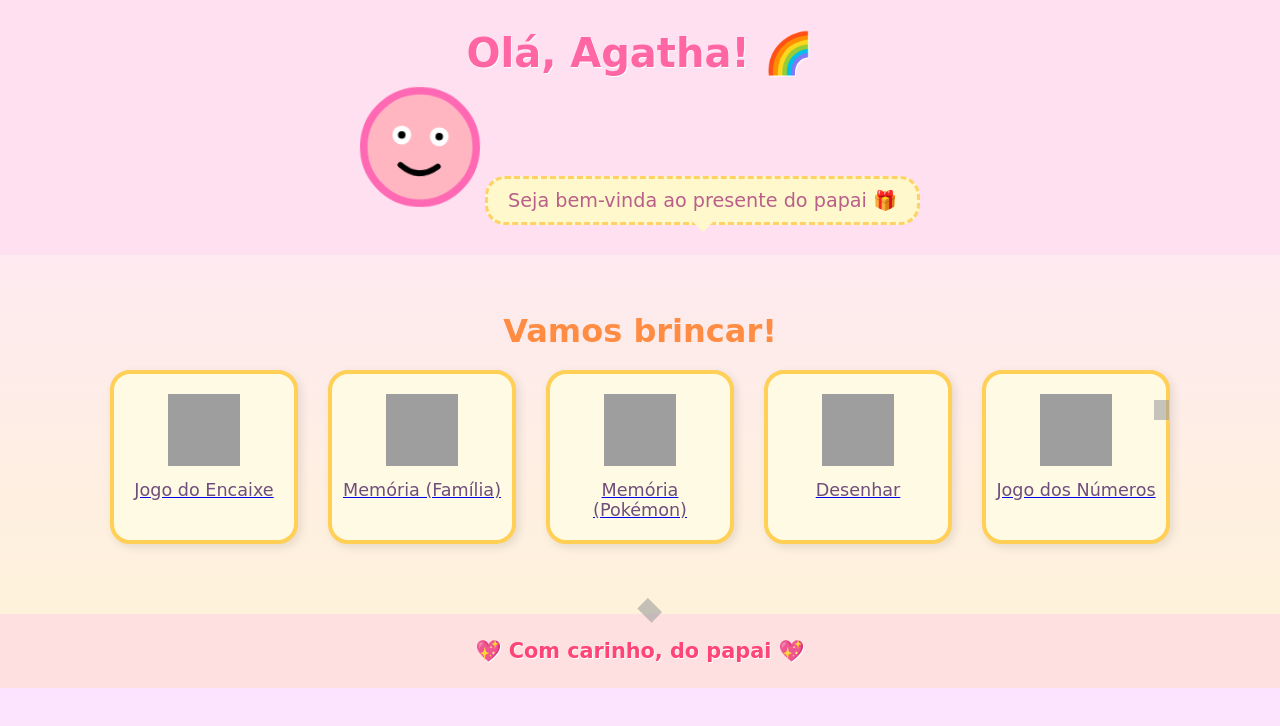
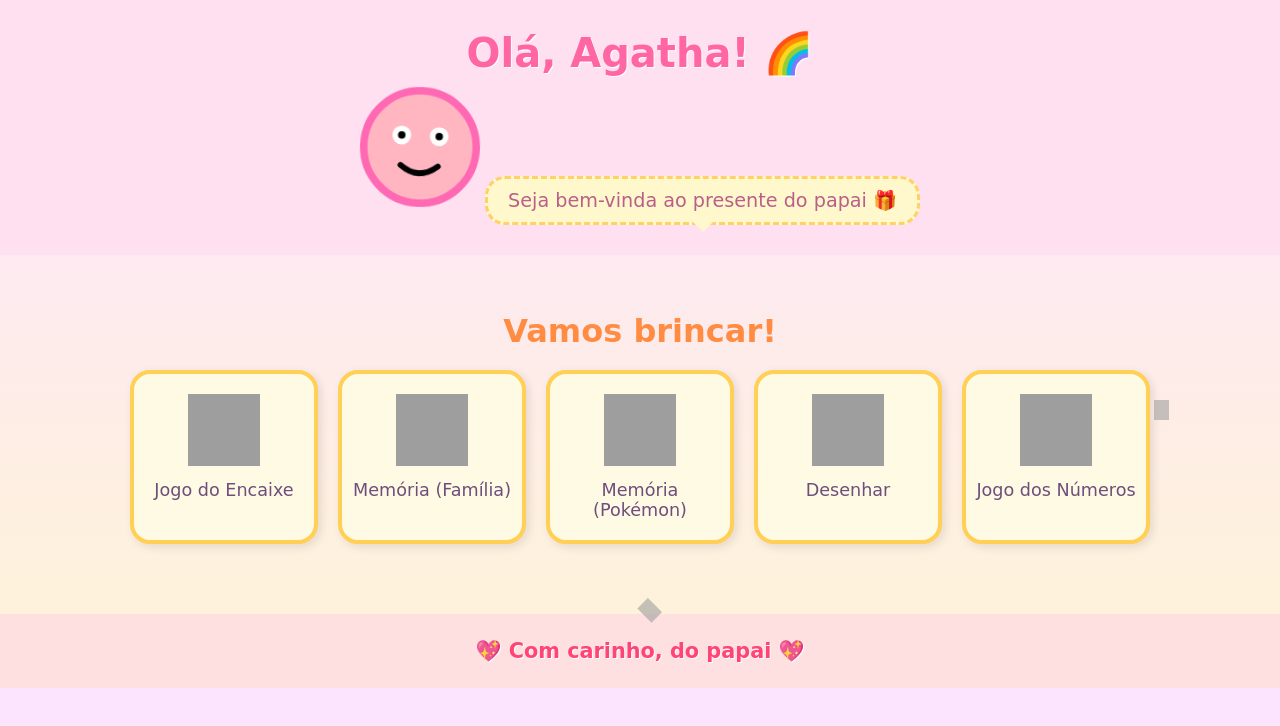
Before and after one commit to lwcuiaba/jogosdaagatha, a plain HTML site: page index.html in a window 1280 px wide. Drawn offline with Linux system fonts and the light colour scheme; grey boxes are pictures that could not be loaded.

Commit message:
Update index.html

```diff
--- a/index.html
+++ b/index.html
@@ -166,26 +166,26 @@
     <div class="fala-balao">Seja bem-vinda ao presente do papai 🎁</div>
   </header>
 
- <main>
+<main>
   <h2>Vamos brincar!</h2>
-  <div class="jogos">
-    <a class="jogo" href="/jogos/encaixe/index.html">
+  <div class="jogos" style="display: flex; flex-wrap: wrap; gap: 20px; justify-content: center;">
+    <a class="jogo" href="/jogos/encaixe/index.html" style="text-align: center; text-decoration: none;">
       <img src="https://img.icons8.com/clouds/100/blocks.png" alt="Jogo do Encaixe">
       <div>Jogo do Encaixe</div>
     </a>
-    <a class="jogo" href="https://lwcuiaba.github.io/jogo2/">
+    <a class="jogo" href="https://lwcuiaba.github.io/jogo2/" style="text-align: center; text-decoration: none;">
       <img src="https://img.icons8.com/clouds/100/family.png" alt="Memória Família">
       <div>Memória (Família)</div>
     </a>
-    <a class="jogo" href="/jogos/memoria-pokemon/index.html">
+    <a class="jogo" href="/jogos/memoria-pokemon/index.html" style="text-align: center; text-decoration: none;">
       <img src="https://img.icons8.com/clouds/100/pokeball.png" alt="Memória Pokémon">
       <div>Memória (Pokémon)</div>
     </a>
-    <a class="jogo" href="/jogos/desenhar/index.html">
+    <a class="jogo" href="/jogos/desenhar/index.html" style="text-align: center; text-decoration: none;">
       <img src="https://img.icons8.com/clouds/100/crayon.png" alt="Desenhar">
       <div>Desenhar</div>
     </a>
-    <a class="jogo" href="/jogos/numeros/index.html">
+    <a class="jogo" href="/jogos/numeros/index.html" style="text-align: center; text-decoration: none;">
       <img src="https://img.icons8.com/clouds/100/123.png" alt="Jogo dos Números">
       <div>Jogo dos Números</div>
     </a>
@@ -194,6 +194,7 @@
 
 
 
+
   <footer>
     <div class="cta">💖 Com carinho, do papai 💖</div>
   </footer>
```
